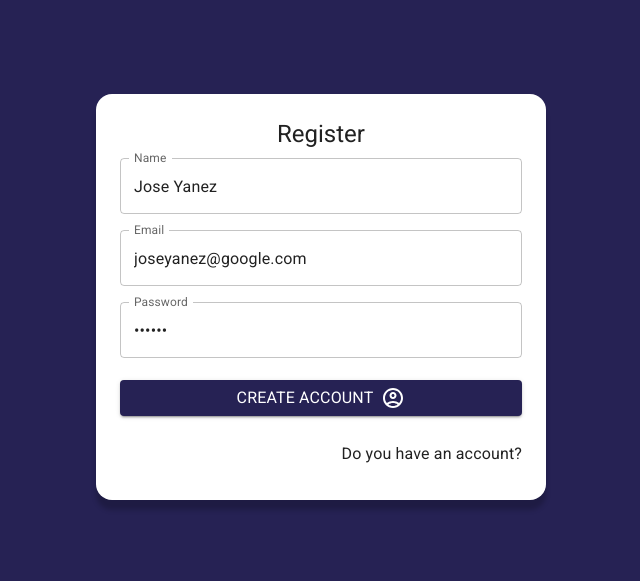
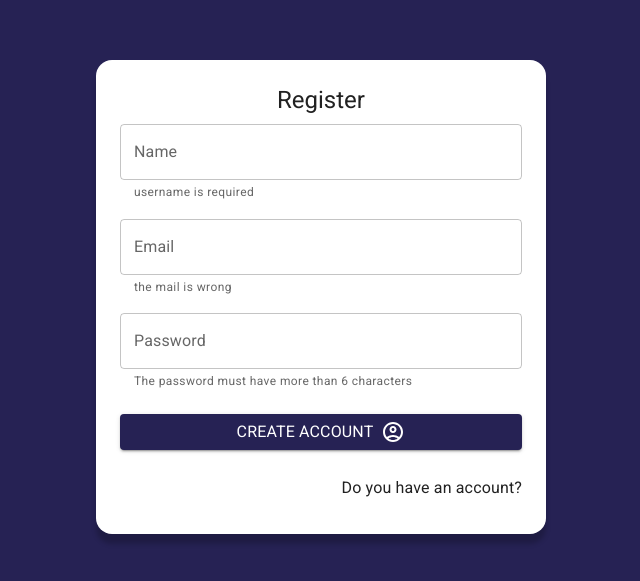
Before and after one commit to JoseManuelYC/Journal-app, a React (Vite) app: page /auth/register in a window 1280 px wide. Shown: the part 103-684 px from the top of the page, without its empty margins (319-959 px from the left). Built offline with nearby package versions, Linux system fonts and the light colour scheme.

Commit message:
ft registerPage

```diff
--- a/src/auth/pages/RegisterPage.tsx
+++ b/src/auth/pages/RegisterPage.tsx
@@ -7,11 +7,14 @@ import { AccountCircleOutlined } from "@mui/icons-material";
 import { AuthLayout } from "../layout/AuthLayout";
 //Custom Hook
 import { useForm } from "../../hooks/useForm";
+import { useState } from "react";
+import { useDispatch } from "react-redux";
+import { startCredentialsEmailPassword } from "../../store/auth/thunks";
 
 const formData = {
-  displayName: "Jose Yanez",
-  email: "joseyanez@google.com",
-  password: "123456",
+  displayName: "",
+  email: "",
+  password: "",
 };
 
 const formValidations = {
@@ -24,6 +27,8 @@ const formValidations = {
 };
 
 export const RegisterPage = () => {
+  const dispatch = useDispatch();
+  const [formSubmit, setFormSubmit] = useState(false);
   const {
     displayName,
     email,
@@ -33,11 +38,14 @@ export const RegisterPage = () => {
     displayNameValid,
     emailValid,
     passwordValid,
+    isFormValid,
   } = useForm(formData, formValidations);
 
   const onSubmit = (e: React.FormEvent<HTMLFormElement>) => {
     e.preventDefault();
-    console.log(formState);
+    setFormSubmit(true);
+    if (!isFormValid) return;
+    dispatch(startCredentialsEmailPassword(formState));
   };
 
   return (
@@ -53,7 +61,8 @@ export const RegisterPage = () => {
               name="displayName"
               value={displayName}
               onChange={onNewValue}
-              error={!!displayNameValid}
+              error={!!displayNameValid && formSubmit}
+              helperText={displayNameValid}
             />
           </Grid>
           <Grid item xs={12} mt={2}>
@@ -65,7 +74,8 @@ export const RegisterPage = () => {
               name="email"
               value={email}
               onChange={onNewValue}
-              error={!!emailValid}
+              error={!!emailValid && formSubmit}
+              helperText={emailValid}
             />
           </Grid>
           <Grid item xs={12} mt={2}>
@@ -77,7 +87,8 @@ export const RegisterPage = () => {
               value={password}
               onChange={onNewValue}
               fullWidth
-              error={!!passwordValid}
+              error={!!passwordValid && formSubmit}
+              helperText={passwordValid}
             />
           </Grid>
           <Grid container spacing={2} sx={{ mt: "6px" }}>
--- a/src/firebase/providers.ts
+++ b/src/firebase/providers.ts
@@ -1,5 +1,14 @@
-import { GoogleAuthProvider, signInWithPopup } from "firebase/auth";
+import {
+  GoogleAuthProvider,
+  createUserWithEmailAndPassword,
+  signInWithPopup,
+} from "firebase/auth";
 import { FirebaseAuth } from "./config";
+type Credentials = {
+  email: string;
+  password: string;
+  displayName: string;
+};
 
 const googleProvider = new GoogleAuthProvider();
 
@@ -26,3 +35,24 @@ export const signInWithGoogle = async () => {
     };
   }
 };
+
+export const credentialsWithEmailAndPassword = async ({
+  email,
+  password,
+  displayName,
+}: Credentials) => {
+  try {
+    const resp = await createUserWithEmailAndPassword(
+      FirebaseAuth,
+      email,
+      password
+    );
+    const { uid } = resp.user;
+  } catch (error) {
+    console.log(error);
+    return {
+      ok: false,
+      errorMessage: error.message,
+    };
+  }
+};
--- a/src/hooks/useForm.ts
+++ b/src/hooks/useForm.ts
@@ -1,4 +1,4 @@
-import { ChangeEvent, useEffect, useState } from "react";
+import { ChangeEvent, useEffect, useMemo, useState } from "react";
 
 type Data = {
   displayName?: string;
@@ -8,9 +8,6 @@ type Data = {
 type FormValidationProps = {
   [key: string]: [(value: string) => boolean, string];
 };
-type CheckValuesProps = {
-  [key: string]: string;
-};
 
 export const useForm = (
   initialValue: Data,
@@ -18,10 +15,16 @@ export const useForm = (
 ) => {
   const [formState, setformState] = useState(initialValue);
   const [formValid, setFormValid] = useState({});
-
   useEffect(() => {
     checkForm();
   }, [formState]);
+
+  const isFormValid = useMemo(() => {
+    for (const formCheck of Object.keys(formValid)) {
+      if (formValid[formCheck] === null) return true;
+    }
+    return false;
+  }, [formValid]);
 
   const onNewValue = ({ target }: ChangeEvent<HTMLInputElement>) => {
     const { name, value } = target;
@@ -36,16 +39,15 @@ export const useForm = (
   };
 
   const checkForm = () => {
-    const formCheckValid = {};
+    const formCheckValues = {};
     for (const formField of Object.keys(formValidations)) {
       const [fn, errorMessage] = formValidations[formField];
-      formCheckValid[`${formField}Valid`] = fn(formState[formField])
+      formCheckValues[`${formField}Valid`] = fn(formState[formField])
         ? null
         : errorMessage;
     }
-    setFormValid(formCheckValid);
+    setFormValid(formCheckValues);
   };
-
   return {
     ...formState,
     formState,
@@ -56,5 +58,6 @@ export const useForm = (
     emailValid: null,
     passwordValid: null,
     ...formValid,
+    isFormValid,
   };
 };
--- a/src/store/auth/thunks.ts
+++ b/src/store/auth/thunks.ts
@@ -1,8 +1,16 @@
 import { AnyAction, Dispatch } from "@reduxjs/toolkit";
-import { signInWithGoogle } from "../../firebase/providers";
+import {
+  credentialsWithEmailAndPassword,
+  signInWithGoogle,
+} from "../../firebase/providers";
 import { checkCredentials, login, logout } from "./authSlice";
 
 type Props = Dispatch<AnyAction>;
+type Credentials = {
+  email: string;
+  password: string;
+  displayName: string;
+};
 
 /* export const checkingAuth = (dispatch:Props,{ email, password}) => {
   console.log(email, password);
@@ -14,3 +22,18 @@ export const checkingGoogle = async (dispatch: Props) => {
   if (!result.ok) return dispatch(logout(result.errorMessage));
   dispatch(login(result));
 };
+export const startCredentialsEmailPassword = ({
+  email,
+  password,
+  displayName,
+}: Credentials) => {
+  return async (dispatch: Props) => {
+    dispatch(checkCredentials());
+    const res = await credentialsWithEmailAndPassword({
+      email,
+      password,
+      displayName,
+    });
+    console.log(res);
+  };
+};
```
